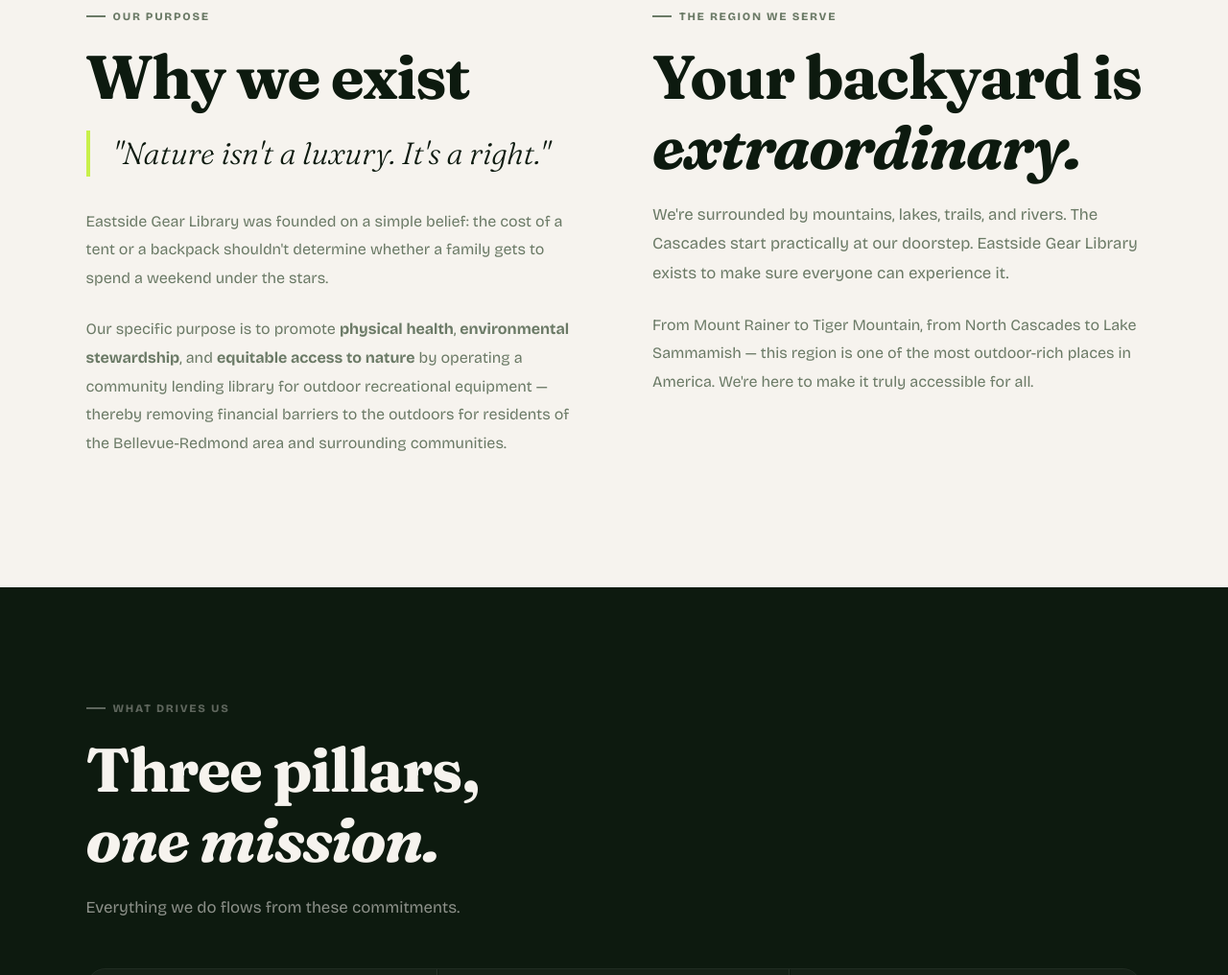
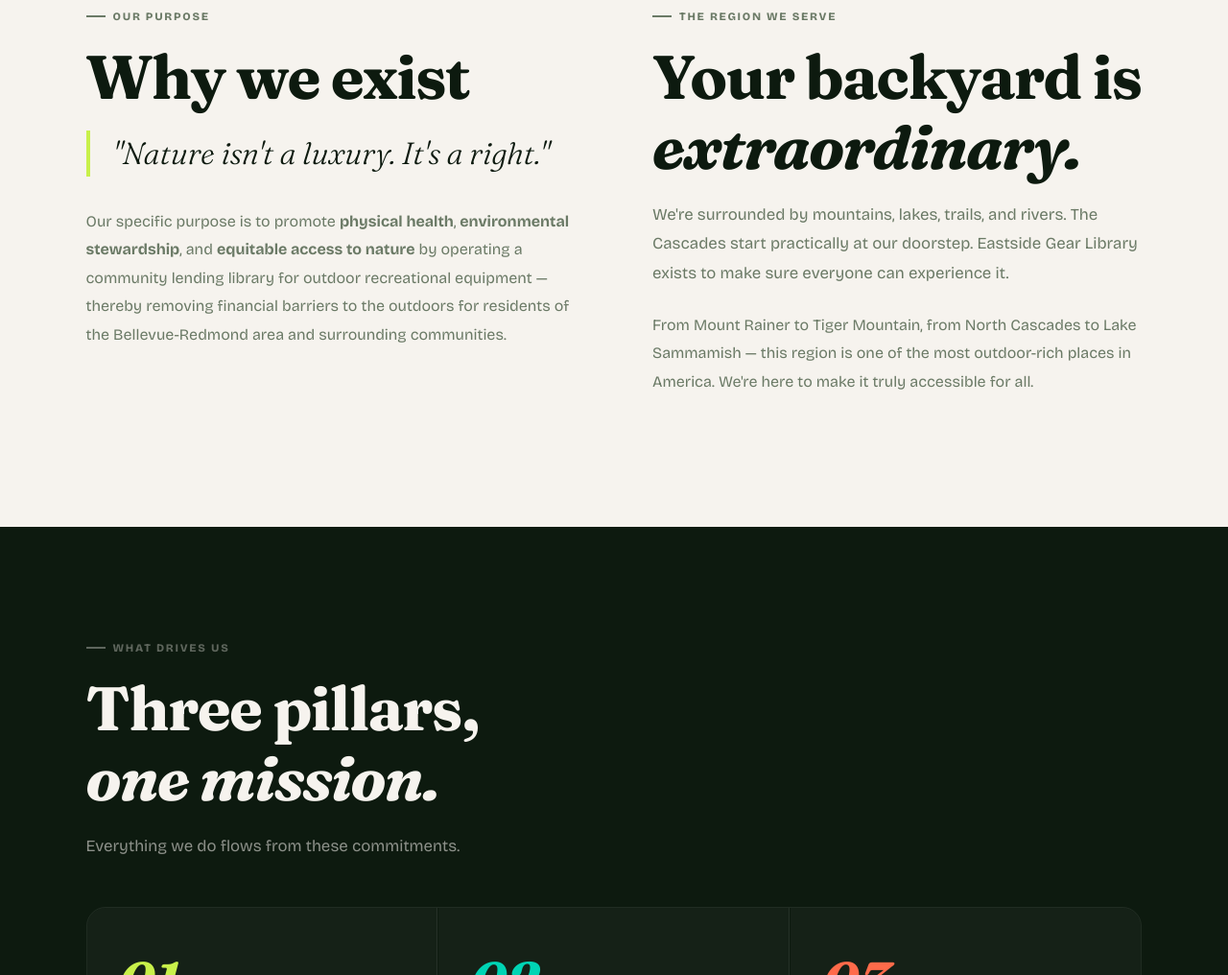
Before and after one commit to eastsidegearlibrary/eastsidegearlibrary.github.io, a plain HTML site: page index.html in a window 1280 px wide. Shown: the part 965-1981 px from the top of the page at 96% size. Drawn offline with nearby package versions, Linux system fonts and the light colour scheme.

Commit message:
good for now

```diff
--- a/index.html
+++ b/index.html
@@ -495,9 +495,6 @@
         "Nature isn't a luxury. It's a right."
       </blockquote>
       <p class="purpose-body">
-        Eastside Gear Library was founded on a simple belief: the cost of a tent or a backpack shouldn't determine whether a family gets to spend a weekend under the stars.
-      </p>
-      <p class="purpose-body">
         Our specific purpose is to promote <strong>physical health</strong>, <strong>environmental stewardship</strong>, and <strong>equitable access to nature</strong> by operating a community lending library for outdoor recreational equipment — thereby removing financial barriers to the outdoors for residents of the Bellevue-Redmond area and surrounding communities.
       </p>
     </div>
```
